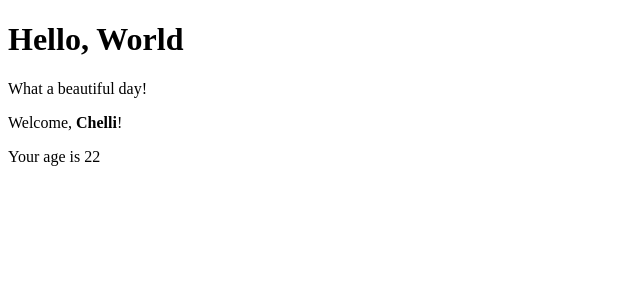
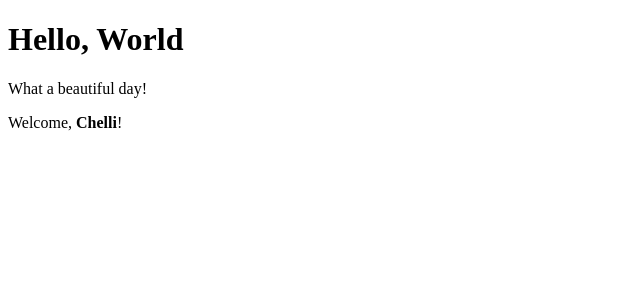
Before and after one commit to Gilxhon001/ReactJsExercises, a React (Create React App) app: page / in a window 1280 px wide. Shown: the top 300 px of the page, without its empty margins (0-640 px from the left). Built offline with nearby package versions, Linux system fonts and the light colour scheme.

Commit message:
Conditional Rendering - 02 Finished

```diff
--- a/src/App.js
+++ b/src/App.js
@@ -7,7 +7,7 @@ export class App extends React.Component {
         return (
             <div>
                 <Hello />
-                <Welcome name={<strong>Chelli</strong>} age={22} />
+                <Welcome name={<strong>Chelli</strong>} />
             </div>
         )
     }
--- a/src/Welcome.js
+++ b/src/Welcome.js
@@ -6,7 +6,7 @@ export class Welcome extends React.Component {
         return (
             <>
                 <p>Welcome, {this.props.name}!</p>
-                {this.props.age > 18 && <Age value={this.props.age}/>}
+                {!!this.props.age && <Age value={this.props.age}/>}
             </>
         )
     }
```
